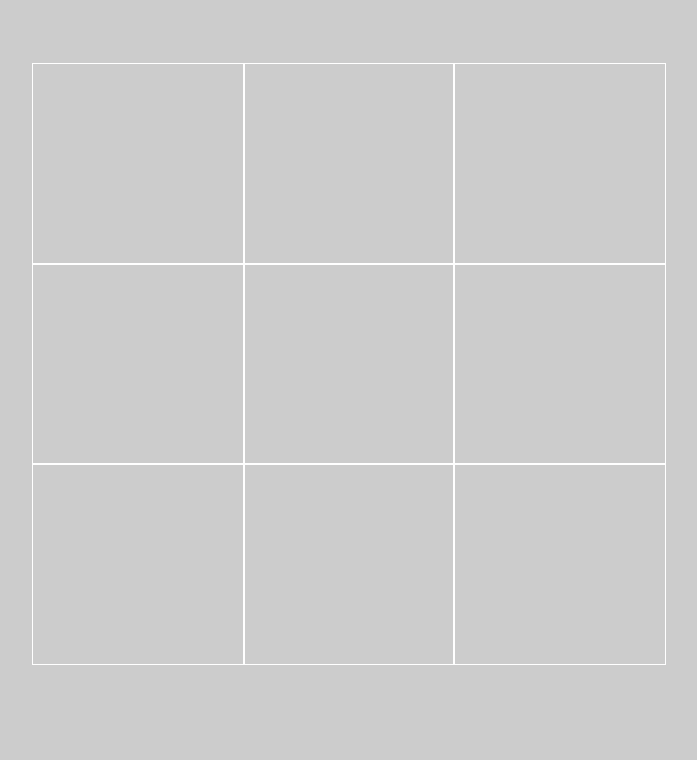
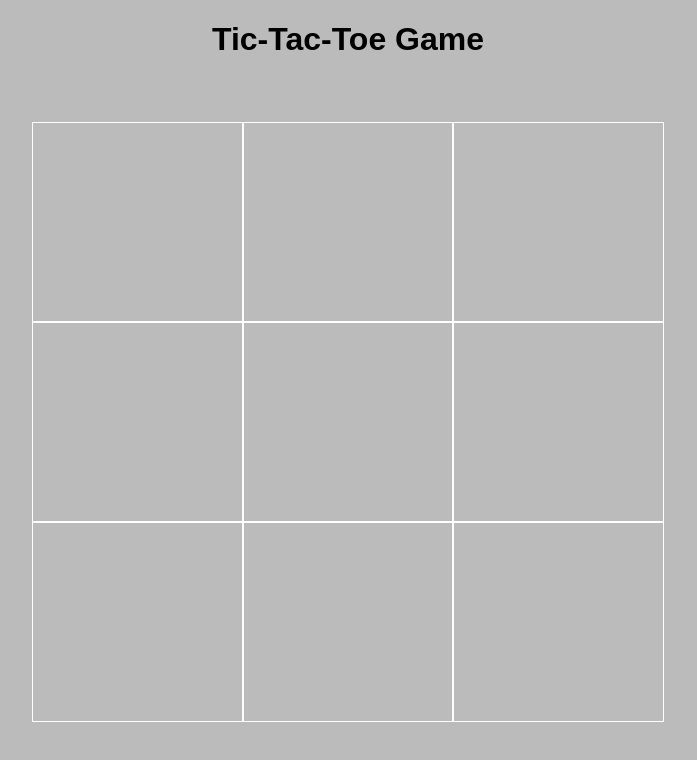
Before and after one commit to nyu-web/homework-7-IdrissDimson, a plain HTML site: page index.html in a window 1280 px wide. Shown: the whole page, without its empty margins (292-989 px from the left). Drawn offline with Linux system fonts and the light colour scheme.

Commit message:
final edits

```diff
--- a/index.html
+++ b/index.html
@@ -1,12 +1,15 @@
 <!DOCTYPE html>
-<html>
+<html lang="en-US">
 <head>
+	<meta charset="utf-8">
+	<meta name="viewport" content="width=device-width, initial-scale=1">
 	<title>Tic-Tac-Toe</title>
 	<link rel="stylesheet" type="text/css" href="style.css">
 </head>
 <body>
 	<!-- Tic Tac Toe Grid -->
+	<h1>Tic-Tac-Toe Game</h1>
 	<section id="gameBoard"></section>
-	<script type="text/javascript" src="index.js"></script>
+	<script src="index.js"></script>
 </body>
 </html>
--- a/index.js
+++ b/index.js
@@ -1,3 +1,5 @@
+const daGameBoard = document.getElementById("gameBoard");
+
 let playBoard = document.createElement("div");
 let playerOne = true;
 
@@ -18,9 +20,10 @@ function playGame() {
 function createPlayBoard() {
 	for (var i = 0; i < 9; i++) {
 		playBoard = document.createElement("div");
-		document.getElementById("gameBoard").appendChild(playBoard);
+		playBoard.classList.add("griddie");
+		daGameBoard.appendChild(playBoard);
 	}
-	document.getElementById("gameBoard").addEventListener('click', playGame);
+	daGameBoard.addEventListener('click', playGame);
 }
 
 createPlayBoard();
--- a/style.css
+++ b/style.css
@@ -1,8 +1,10 @@
 body {
-	background-color: #ccc;
+	background-color: #bbb;
 	font-family: Arial;
 }
-
+h1 {
+	text-align: center;
+}
 section {
 	margin: 5% auto;
 	width: 50%;
@@ -12,12 +14,6 @@ section {
 }
 
 div {
-	width: 100%;
-	height: 100%;
-	border: 1px solid #fff;
-	color: #fff;
-	font-size: 3rem;
-
 	display: flex;
 	justify-content: center;
 	align-items: center;
@@ -26,3 +22,9 @@ div {
 div:hover {
 	cursor: pointer;
 }
+
+.griddie {
+	border: 1px solid #fff;
+	color: #fff;
+	font-size: 10rem;
+}
```
